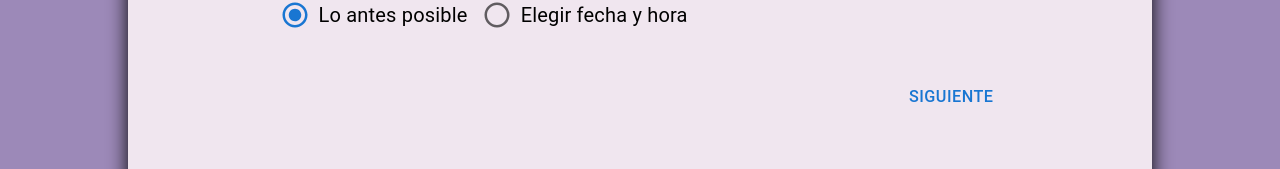
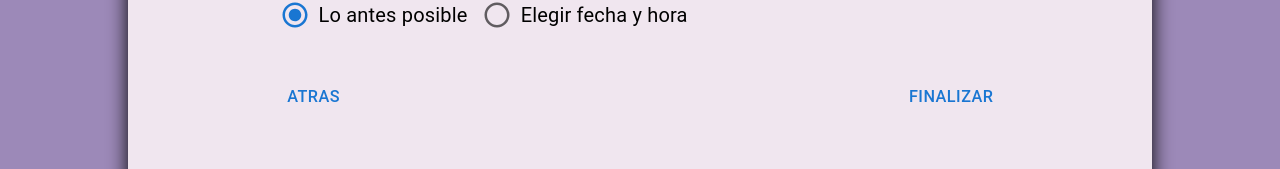
Before and after one commit to BenjaCarrizo04/deliver-eat, a React (Create React App) app: page /recibida in a window 1280 px wide. Shown: the part 495-664 px from the top of the page. Built offline with nearby package versions, Linux system fonts and the light colour scheme; what autonumeric would draw is missing.

Commit message:
fix: add back button for delivery time

```diff
--- a/src/components/screens/Recibida.jsx
+++ b/src/components/screens/Recibida.jsx
@@ -127,15 +127,18 @@ const Recibida = (props) => {
         sx={{
           marginTop: "40px",
           display: "flex",
-          justifyContent: "flex-end",
+          justifyContent: "space-between",
         }}
       >
+        <Button size="small" onClick={routeBack}>
+          Atras
+        </Button>
         <Button
           size="small"
           disabled={error != null && props.recibida === "date" ? true : false}
           onClick={handleBoton}
         >
-          Siguiente
+          Finalizar
         </Button>
       </Box>
     </div>
```
